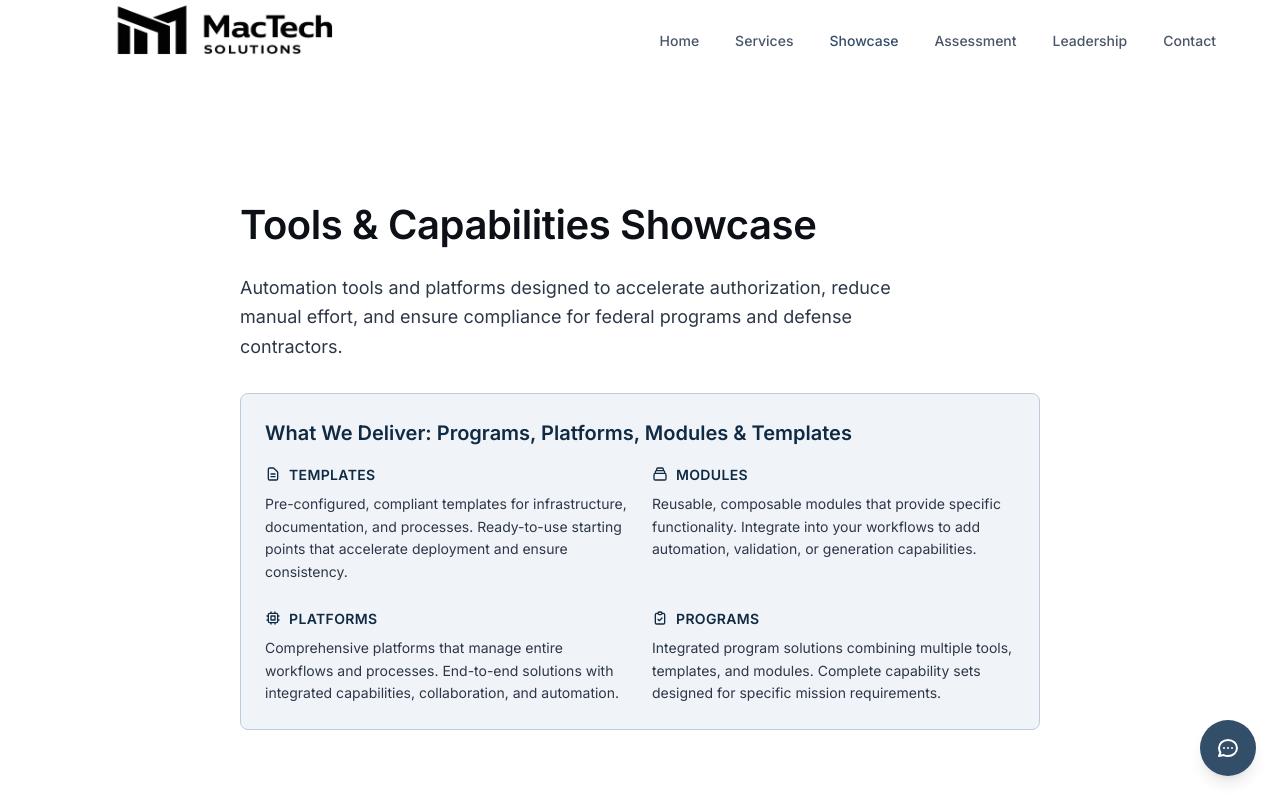
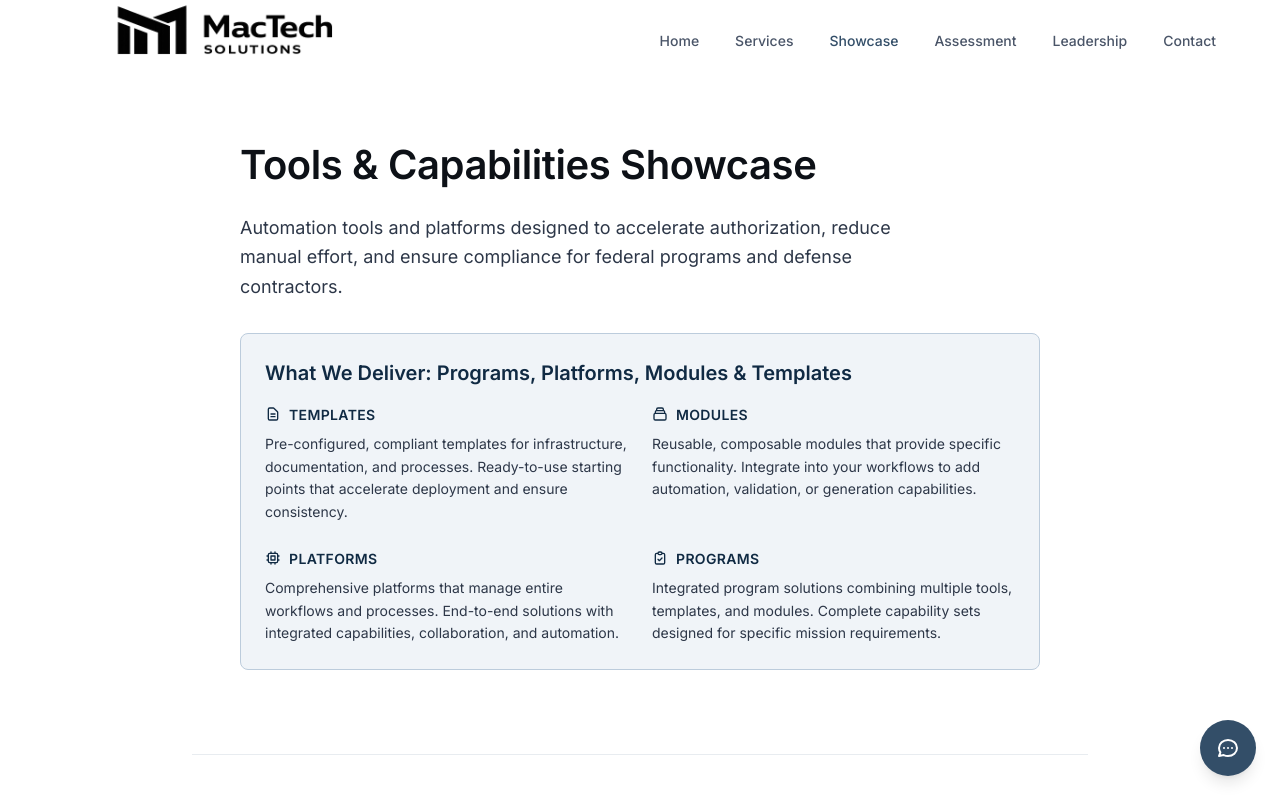
Before and after one commit to MacTechSolutionsLLC/mactech, a Next.js app: page /showcase in a window 1280 px wide. Shown: the top 800 px of the page. Built offline with nearby package versions, Linux system fonts and the light colour scheme.

Commit message:
Reduce vertical spacing between sections by half
- Updated section-narrow class to use py-10 lg:py-15 instead of py-20 lg:py-30
- Added spacing value '15' (3.75rem) to tailwind.config.ts
- Reduces spacing between sections like Contact Us header and form by 50%

```diff
--- a/app/globals.css
+++ b/app/globals.css
@@ -56,7 +56,7 @@
 
   .section-narrow {
     @apply max-w-4xl mx-auto px-6 sm:px-8 lg:px-12;
-    @apply py-20 lg:py-30;
+    @apply py-10 lg:py-15;
   }
 
   .section-wide {
--- a/tailwind.config.ts
+++ b/tailwind.config.ts
@@ -52,6 +52,7 @@ const config: Config = {
       },
       spacing: {
         // Premium spacing scale - generous whitespace
+        '15': '3.75rem',
         '18': '4.5rem',
         '22': '5.5rem',
         '26': '6.5rem',
```
